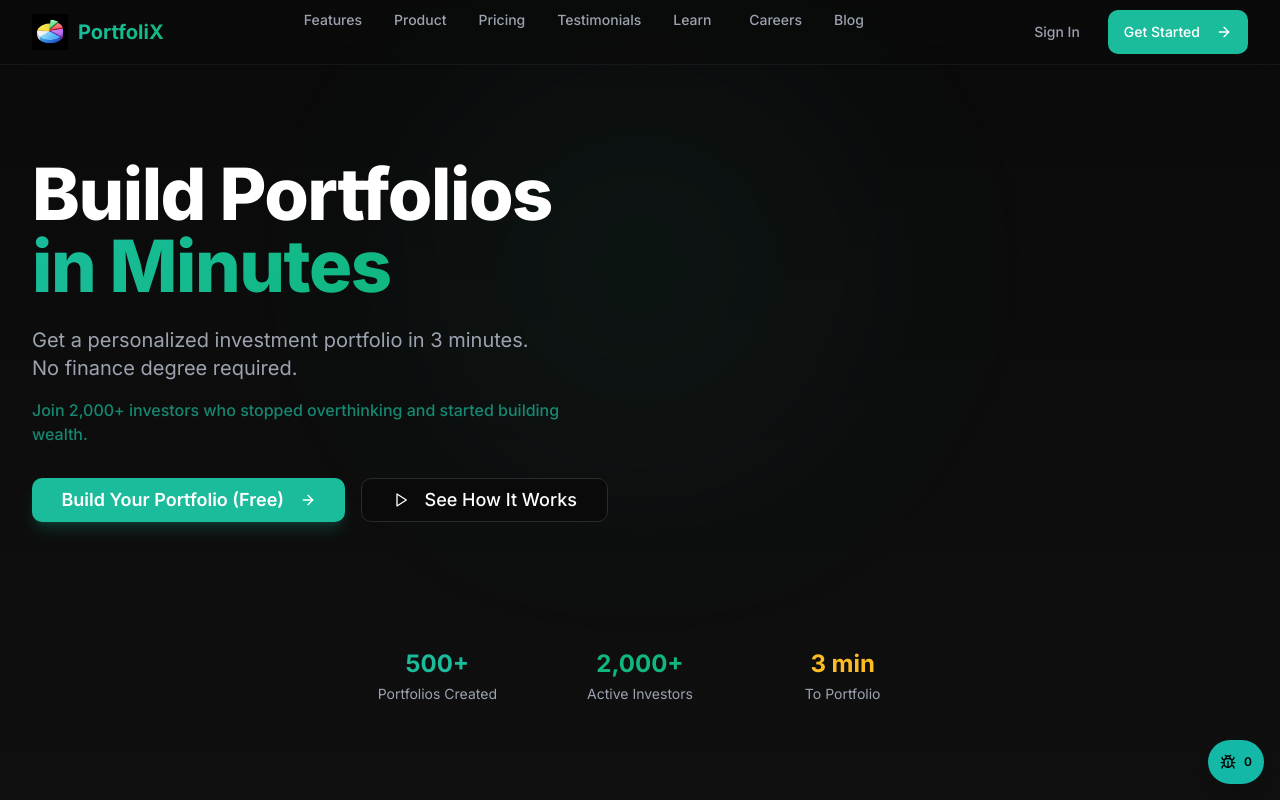
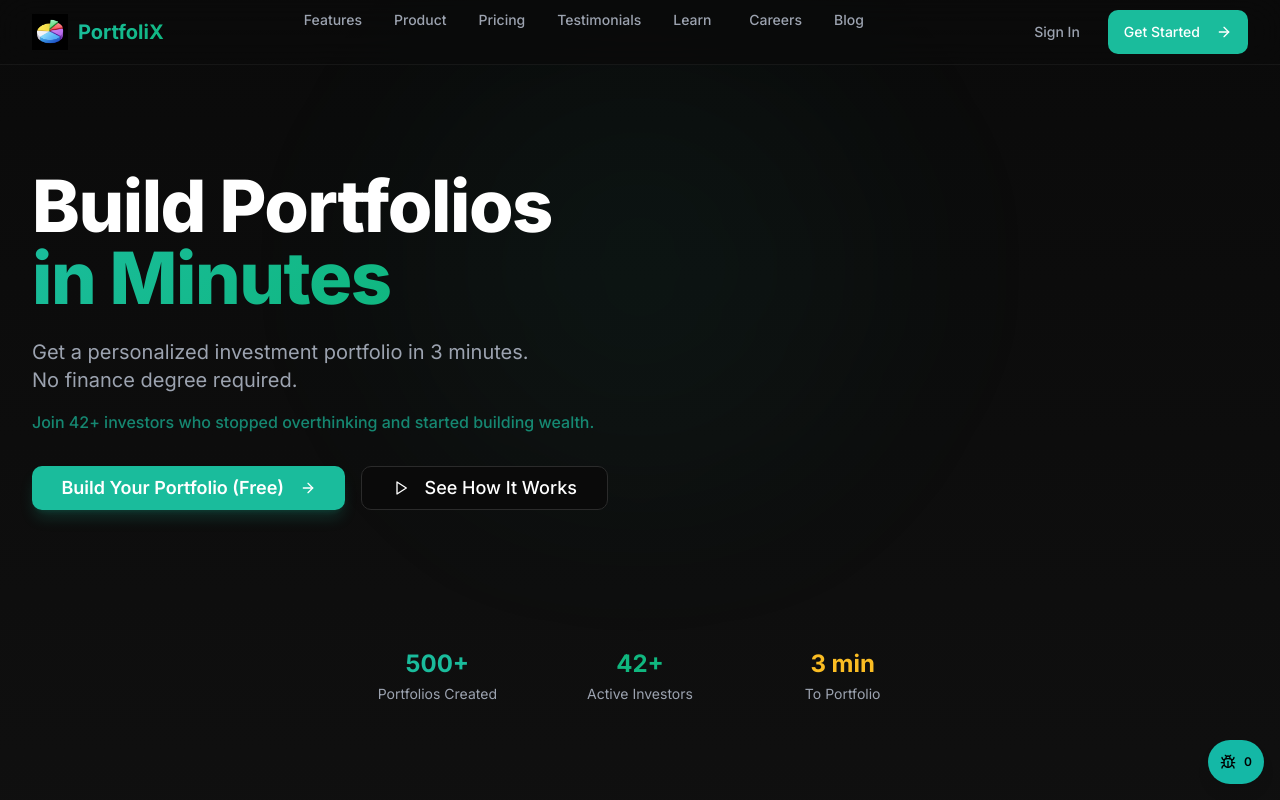
Before and after one commit to rolandpeter656-droid/portfolix-com, a React (Vite) app: page / in a window 1280 px wide. Shown: the top 800 px of the page. Built offline with nearby package versions, Linux system fonts and the light colour scheme.

Commit message:
Changes
Co-authored-by: rolandpeter656-droid <232124608+rolandpeter656-droid@users.noreply.github.com>

```diff
--- a/src/components/landing/HeroSection.tsx
+++ b/src/components/landing/HeroSection.tsx
@@ -34,7 +34,7 @@ export const HeroSection = ({ onGetStarted }: HeroSectionProps) => {
 
             {/* Social proof */}
             <p className="text-sm sm:text-base text-primary/70 mb-8 font-medium animate-fade-in-up-delay-3">
-              Join 2,000+ investors who stopped overthinking and started building wealth.
+              Join 42+ investors who stopped overthinking and started building wealth.
             </p>
 
             {/* CTAs */}
@@ -136,7 +136,7 @@ export const HeroSection = ({ onGetStarted }: HeroSectionProps) => {
         <div className="grid grid-cols-3 gap-4 sm:gap-8 max-w-lg mx-auto lg:max-w-xl mt-16 lg:mt-20 animate-fade-in-up-delay-3">
           {[
             { value: "500+", label: "Portfolios Created", color: "text-primary" },
-            { value: "2,000+", label: "Active Investors", color: "text-success" },
+            { value: "42+", label: "Active Investors", color: "text-success" },
             { value: "3 min", label: "To Portfolio", color: "text-warning" },
           ].map((stat) => (
             <div key={stat.label} className="text-center">
```
